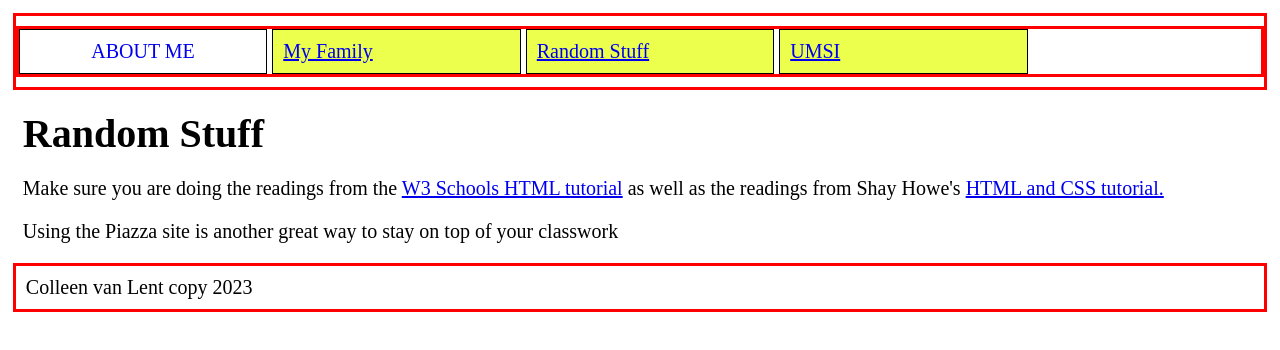
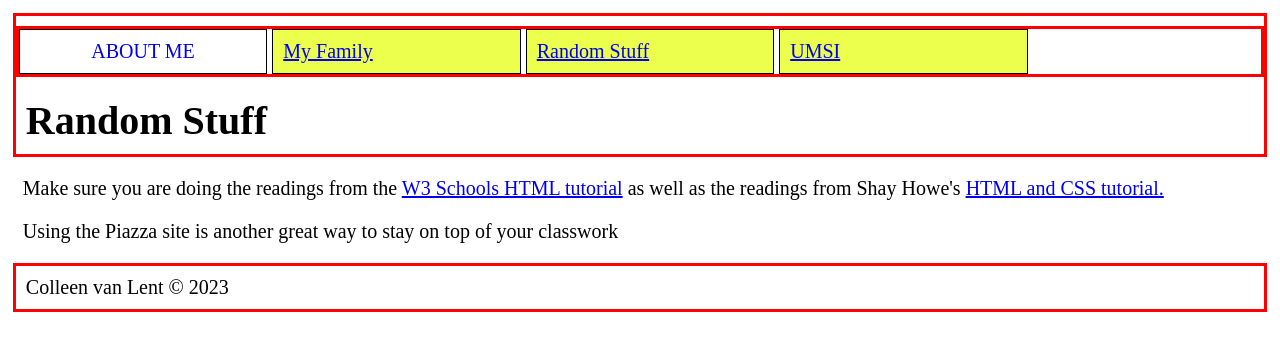
Before and after one commit to ktlynger/hw1-w24, a plain HTML site: page random.html in a window 1280 px wide. Drawn offline with Linux system fonts and the light colour scheme; files that its build step writes are made by us from their sources.

Commit message:
Add files via upload

```diff
--- a/random.html
+++ b/random.html
@@ -1,5 +1,4 @@
 <!DOCTYPE html>
-<html lang="en">
 <head>
 	<!--  TIP
 	You will find any errors from the head section using the console. -->
@@ -20,9 +19,8 @@
 				<li><a href = "http://www.si.umich.edu">UMSI</a></li>
 			</ul>
 		</nav>
+	<h1>Random Stuff</h1>
 	</header>
-
-	<h1>Random Stuff</h1>
 
 	<p>Make sure you are doing the readings from the <a href = "www.w3schools.com/html/">W3 Schools HTML
 		tutorial</a> as well as the readings from Shay Howe's
@@ -32,7 +30,7 @@
 	<p>Using the Piazza site is another great way to stay on top of your classwork</p>
 
 	<footer>
-		<p>Colleen van Lent copy 2023</p>
+		<p>Colleen van Lent &copy; 2023</p>
 	</footer>
 </body>
 </html>
```
Also changed, not shown: family.html (+3 -3 lines).
